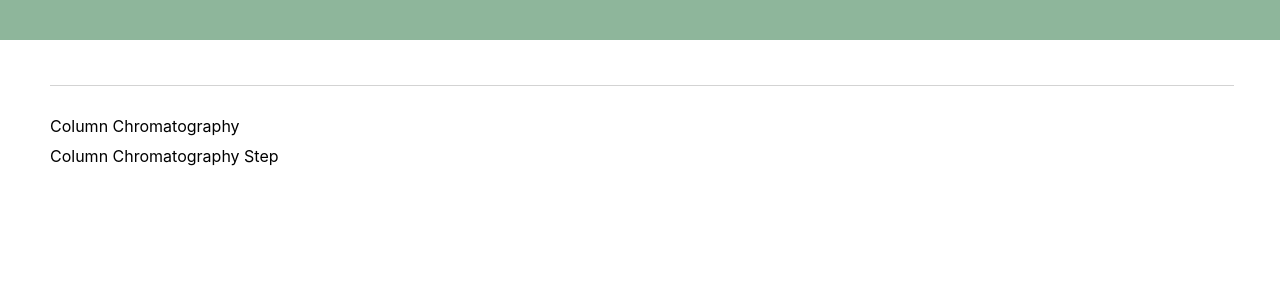
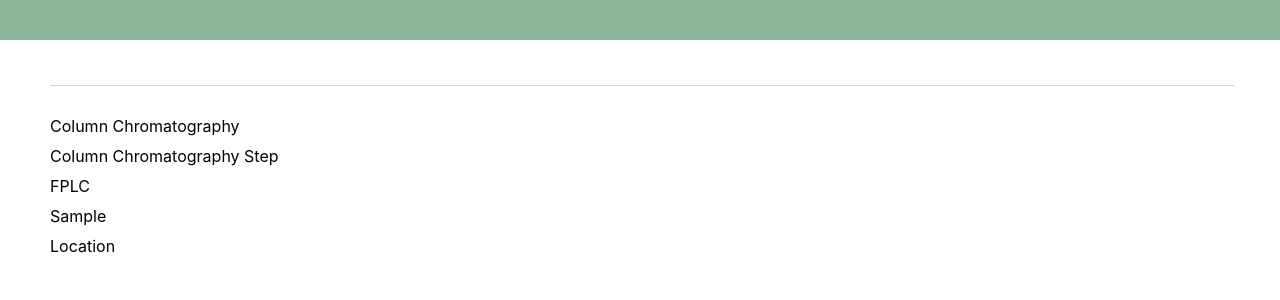
Before and after one commit to francomendoza/lsdm, a React (Create React App) app: page / in a window 1280 px wide. Shown: the top 300 px of the page. Built offline with nearby package versions, Linux system fonts and the light colour scheme.

Commit message:
cleanup some code

```diff
--- a/src/App.js
+++ b/src/App.js
@@ -24,7 +24,7 @@ let TemplateInstanceViewer = props => {
   return (
     <div>
       <TemplateInstanceNavigator templateGraphPath={props.templateGraphPath} />
-      <Template {...props.template} />
+      <Template {...props.template} templateInstance={props.templateInstance} />
     </div>
   );
 };
--- a/src/TemplateInstanceNavigator.js
+++ b/src/TemplateInstanceNavigator.js
@@ -6,7 +6,7 @@ const TemplateInstanceNavigator = props => {
     <nav>
       <ol>
         {props.templateGraphPath.map(node => {
-          return <Breadcrumb templateInstance={node} />;
+          return <Breadcrumb key={node.id} templateInstance={node} />;
         })}
       </ol>
     </nav>
@@ -15,7 +15,7 @@ const TemplateInstanceNavigator = props => {
 
 const Breadcrumb = props => {
   return (
-    <li key={props.templateInstance.id}>
+    <li>
       <Link to={`/template_instances/${props.templateInstance.id}`}>
         <span>{props.templateInstance.name}</span>
       </Link>
--- a/src/api/templateInstances.js
+++ b/src/api/templateInstances.js
@@ -11,11 +11,11 @@ export function createTemplateInstance(templateId) {
 }
 
 function storeInSession(templateInstance) {
-  let templateInstances =
-    JSON.parse(sessionStorage.getItem("templateInstances")) || [];
-  templateInstances.push(templateInstance);
+  let templateInstancesById =
+    JSON.parse(sessionStorage.getItem("templateInstancesById")) || {};
+  templateInstancesById[templateInstance.id] = templateInstance;
   sessionStorage.setItem(
-    "templateInstances",
-    JSON.stringify(templateInstances)
+    "templateInstancesById",
+    JSON.stringify(templateInstancesById)
   );
 }
--- /dev/null
+++ b/src/api/templates.js
@@ -0,0 +1,99 @@
+const templates = [
+  {
+    id: 1,
+    name: "Column Chromatography",
+    properties: [
+      {
+        name: "Name"
+      },
+      {
+        name: "Description"
+      },
+      {
+        name: "Linear Velocity"
+      }
+    ],
+    relatedTemplates: [
+      {
+        name: "Load Sample",
+        templateId: 4
+      },
+      {
+        name: "FPLC",
+        templateId: 3
+      },
+      {
+        name: "Pre Equilibration",
+        templateId: 2
+      },
+      {
+        name: "Equilibration",
+        templateId: 2
+      },
+      {
+        name: "Load",
+        templateId: 2
+      },
+      {
+        name: "Wash",
+        templateId: 2
+      }
+    ]
+  },
+  {
+    id: 2,
+    name: "Column Chromatography Step",
+    properties: [
+      {
+        name: "Name"
+      },
+      {
+        name: "Description"
+      },
+      {
+        name: "Linear Velocity"
+      }
+    ],
+    relatedTemplates: []
+  },
+  {
+    id: 3,
+    name: "FPLC",
+    properties: [
+      {
+        name: "Name"
+      },
+      {
+        name: "Manufacturer Part Number"
+      }
+    ],
+    relatedTemplates: [
+      {
+        templateId: 5,
+        name: "Location"
+      }
+    ]
+  },
+  {
+    id: 4,
+    name: "Sample",
+    properties: [
+      {
+        name: "Name"
+      }
+    ],
+    relatedTemplates: []
+  },
+  {
+    id: 5,
+    name: "Location",
+    properties: [
+      {
+        name: "Name"
+      }
+    ],
+    relatedTemplates: []
+  }
+];
+
+export default templates;
--- a/src/index.js
+++ b/src/index.js
@@ -6,18 +6,18 @@ import * as serviceWorker from "./serviceWorker";
 import { Provider } from "react-redux";
 import { createStore } from "redux";
 import rootReducer from "./reducers";
+import templates from "./api/templates";
 
 function initializeState() {
-  let templateInstances =
-    JSON.parse(sessionStorage.getItem("templateInstances")) || [];
-  let templateInstancesById = templateInstances.reduce(
-    (memo, templateInstance) => {
-      memo[templateInstance.id] = templateInstance;
-      return memo;
-    },
-    {}
-  );
-  return { templateInstancesById };
+  let templateInstancesById =
+    JSON.parse(sessionStorage.getItem("templateInstancesById")) || {};
+  let templatesById = {};
+  let templateIds = [];
+  templates.forEach(template => {
+    templatesById[template.id] = template;
+    templateIds.push(template.id);
+  });
+  return { templateInstancesById, templateIds, templatesById };
 }
 
 const store = createStore(rootReducer, initializeState());
--- a/src/reducers.js
+++ b/src/reducers.js
@@ -23,65 +23,12 @@ function templateGraphPath(state = [], action) {
   }
 }
 
-const temp1 = {
-  id: 1,
-  name: "Column Chromatography",
-  properties: [
-    {
-      name: "Name"
-    },
-    {
-      name: "Description"
-    },
-    {
-      name: "Linear Velocity"
-    }
-  ],
-  relatedTemplates: [
-    {
-      name: "Pre Equilibration",
-      templateId: 2
-    },
-    {
-      name: "Equilibration",
-      templateId: 2
-    },
-    {
-      name: "Load",
-      templateId: 2
-    },
-    {
-      name: "Wash",
-      templateId: 2
-    }
-  ]
-};
-const temp2 = {
-  id: 2,
-  name: "Column Chromatography Step",
-  properties: [
-    {
-      name: "Name"
-    },
-    {
-      name: "Description"
-    },
-    {
-      name: "Linear Velocity"
-    }
-  ],
-  relatedTemplates: []
-};
-
 function templatesById(state = {}, action) {
-  return {
-    1: temp1,
-    2: temp2
-  };
+  return state;
 }
 
 function templateIds(state = [], action) {
-  return [1, 2];
+  return state;
 }
 
 export default combineReducers({
```
Also changed, not shown: 1 other file (tests, documents, lock files or other folders).
